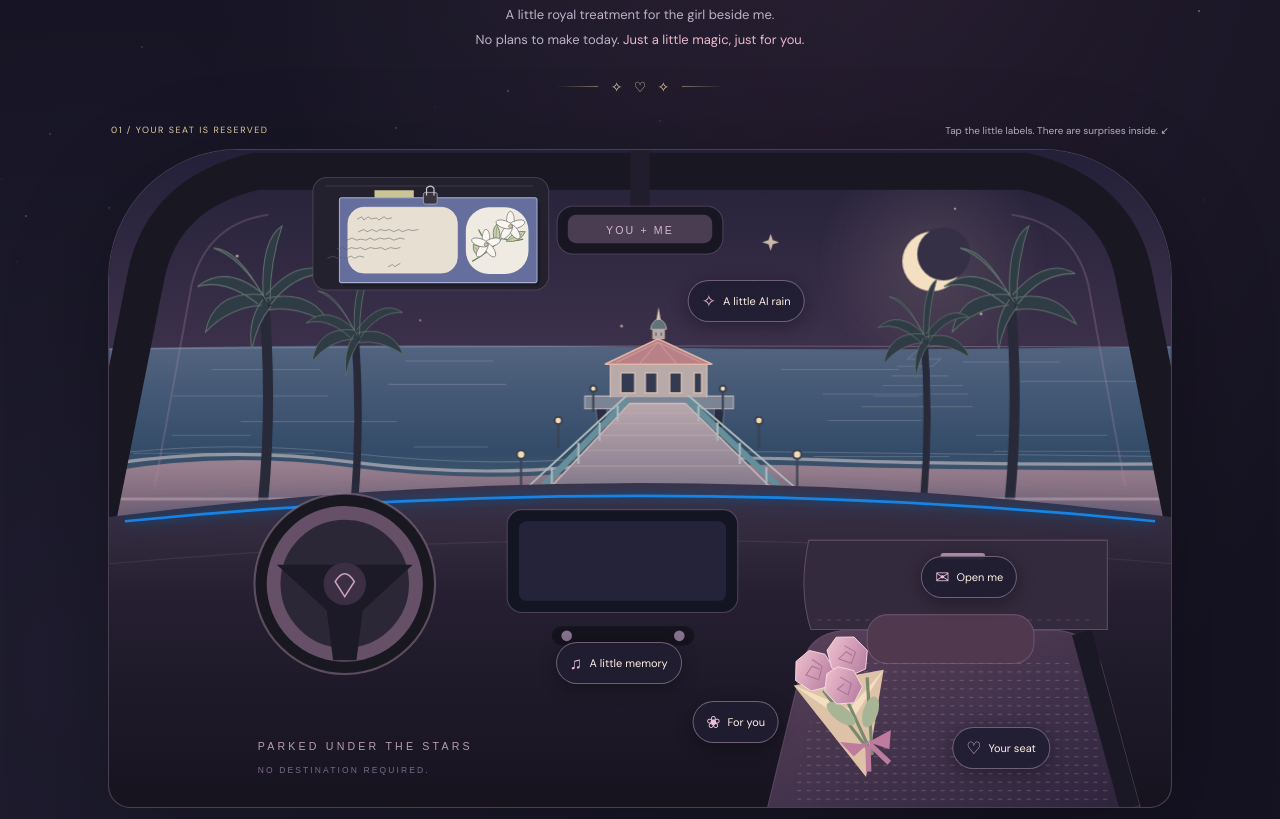
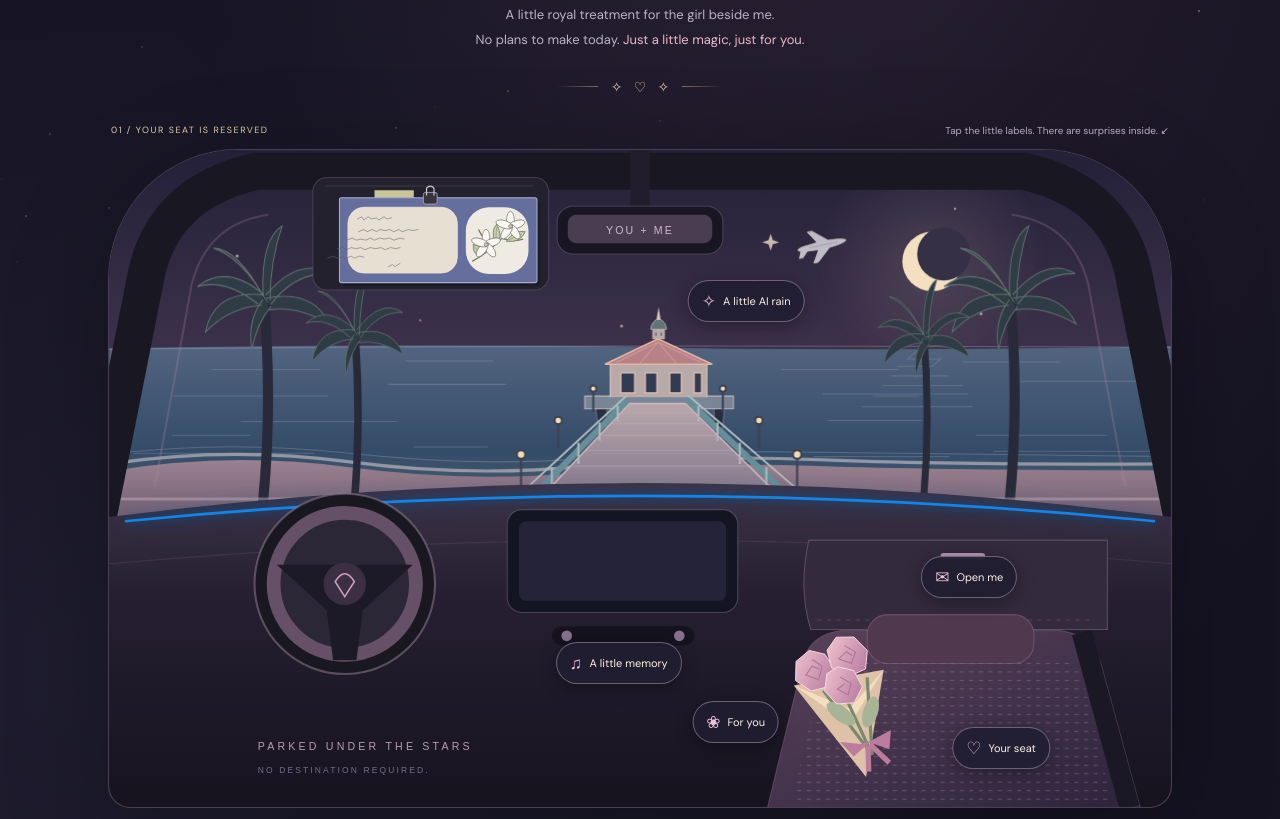
Before and after one commit to 23jann23/JannPlans, a plain HTML site: page princess-day.html in a window 1280 px wide. Shown: the part 415-1234 px from the top of the page. Drawn offline with nearby package versions, Linux system fonts and the light colour scheme.

Commit message:
Add a small distant plane to the night sky as a plane-watching keepsake

```diff
--- a/princess-day.html
+++ b/princess-day.html
@@ -35,7 +35,7 @@ dialog{padding:0;color:#382c3c;border:1px solid #f0d4d7;background:#f6eedd;borde
 <section class="adventure" aria-label="Your interactive passenger princess scene">
 <div class="scene-heading"><span>01 / YOUR SEAT IS RESERVED</span><span>Tap the little labels. There are surprises inside. ↙</span></div>
 <div class="scene" id="scene">
-<svg viewBox="0 0 1000 620" preserveAspectRatio="none" role="img" aria-label="A parked car overlooking a moonlit Manhattan Beach-style pier, ocean, and palm trees, with paper flowers on the passenger seat">
+<svg viewBox="0 0 1000 620" preserveAspectRatio="none" role="img" aria-label="A parked car overlooking a moonlit Manhattan Beach-style pier, ocean, palm trees, and a small plane in the sky, with paper flowers on the passenger seat">
 <defs>
 <linearGradient id="night" x2="0" y2="1"><stop stop-color="#242039"/><stop offset=".65" stop-color="#57445d"/><stop offset="1" stop-color="#a97782"/></linearGradient>
 <linearGradient id="dash" x2="0" y2="1"><stop stop-color="#3d3347"/><stop offset=".35" stop-color="#251f31"/><stop offset="1" stop-color="#16131f"/></linearGradient>
@@ -47,6 +47,14 @@ dialog{padding:0;color:#382c3c;border:1px solid #f0d4d7;background:#f6eedd;borde
 <rect width="1000" height="620" fill="url(#night)"/>
 <circle class="moon-halo" cx="775" cy="105" r="112" fill="url(#halo)"/><circle cx="775" cy="105" r="28" fill="#f4dfc1"/><circle cx="786" cy="98" r="25" fill="#363047"/>
 <g class="scenestars" fill="#f2dec1" opacity=".8"><circle cx="133" cy="110" r="1.6"/><circle cx="249" cy="58" r="1"/><circle cx="414" cy="112" r="1.7"/><circle cx="547" cy="52" r="1.2"/><circle cx="675" cy="143" r="1"/><circle cx="905" cy="170" r="1.6"/><circle cx="878" cy="61" r="1.2"/><circle cx="323" cy="177" r="1"/><circle cx="532" cy="183" r="1.5"/><path d="m623 79 2 6 6 2-6 2-2 6-2-6-6-2 6-2Z"/></g>
+<!-- A distant plane, a little nod to watching the skies together near LAX. -->
+<g id="little-plane" transform="translate(670 90) rotate(-12) scale(.88)" opacity=".85">
+<title>A little plane in the distance.</title>
+<path d="M-25 0q2-3 13-3l9-1-8-13h5L9-4l10 1q8 1 9 3-2 2-9 3L9 4-6 17h-5L-3 4l-12-1-6 6h-4l3-7Z" fill="#d7d6de" stroke="#f4e6d3" stroke-width=".65" stroke-linejoin="round"/>
+<path d="M-12 0H19" stroke="#8e8ca4" stroke-width=".7" opacity=".65"/>
+<circle cx="-8.5" cy="-16.5" r="1" fill="#e7a5ae"/><circle cx="-8.5" cy="16.5" r="1" fill="#b6d9cf"/>
+<circle cx="-23" cy="0" r=".8" fill="#f5dec0"/>
+</g>
 <!-- Moonlit ocean and a Manhattan Beach-inspired pier. -->
 <defs>
 <linearGradient id="ocean" x2="0" y2="1"><stop stop-color="#526480"/><stop offset=".6" stop-color="#344c68"/><stop offset="1" stop-color="#566879"/></linearGradient>
```
